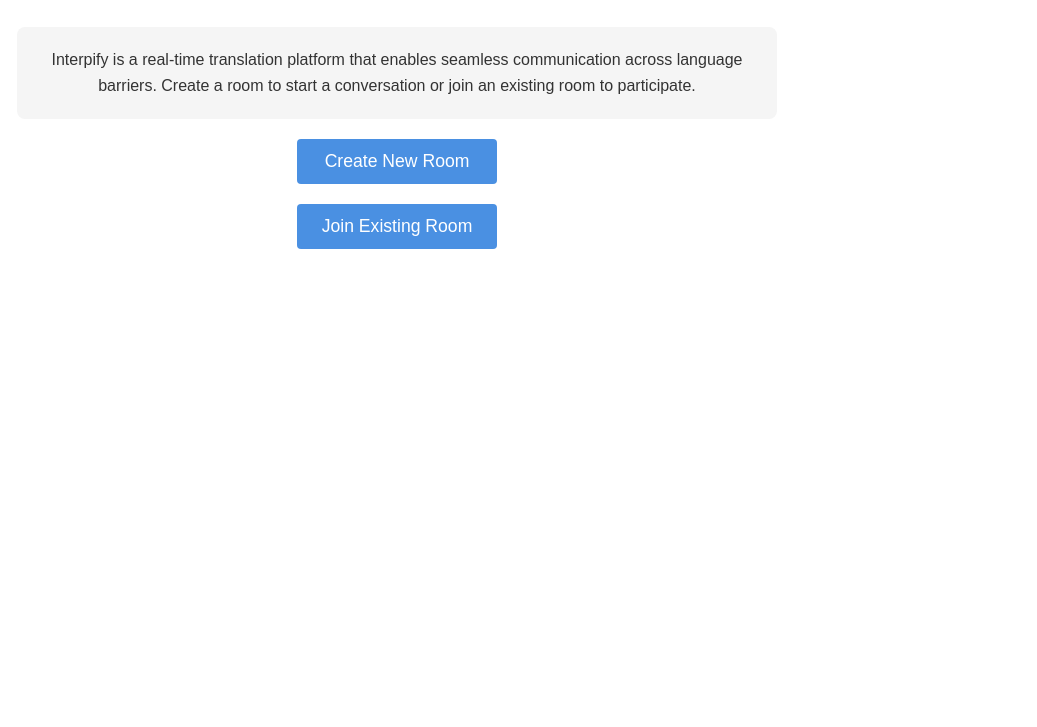
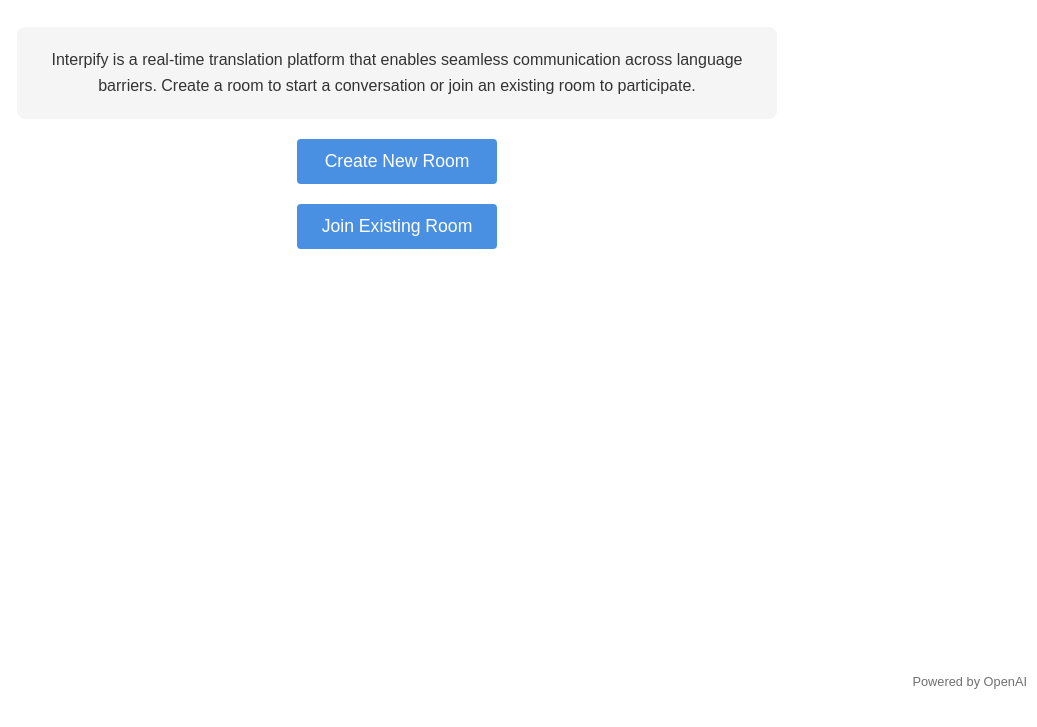
Before and after one commit to squire-bob/interpify, a website: page index.html in a window 1280 px wide. Shown: the part 101-828 px from the top of the page, without its empty margins (243-1280 px from the left). Drawn offline with Linux system fonts and the light colour scheme.

Commit message:
Added 'powered by OpenAI' visual attribution

```diff
--- a/index.html
+++ b/index.html
@@ -148,6 +148,24 @@
         width: 100%;
       }
     }
+
+    .attribution {
+      position: fixed;
+      bottom: 10px;
+      right: 10px;
+      font-size: 0.8em;
+      color: var(--text-color);
+      opacity: 0.7;
+    }
+
+    .attribution a {
+      color: var(--text-color);
+      text-decoration: none;
+    }
+
+    .attribution a:hover {
+      text-decoration: underline;
+    }
   </style>
 </head>
 <body>
@@ -170,6 +188,10 @@
 
     <div id="status" class="status"></div>
     <div id="error" class="error"></div>
+  </div>
+
+  <div class="attribution">
+    Powered by <a href="https://openai.com" target="_blank" rel="noopener noreferrer">OpenAI</a>
   </div>
 
   <script>
```
Also changed, not shown: room.html (+22 -0 lines).
